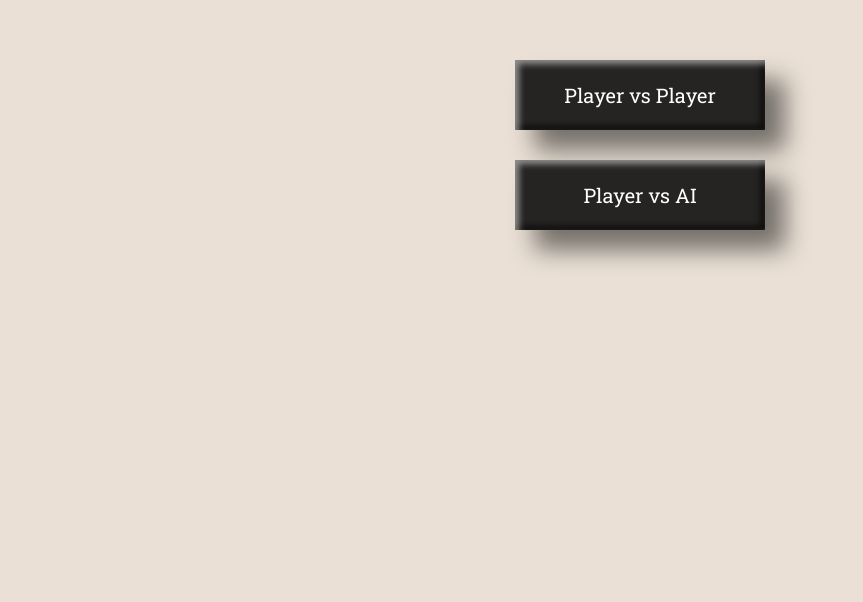
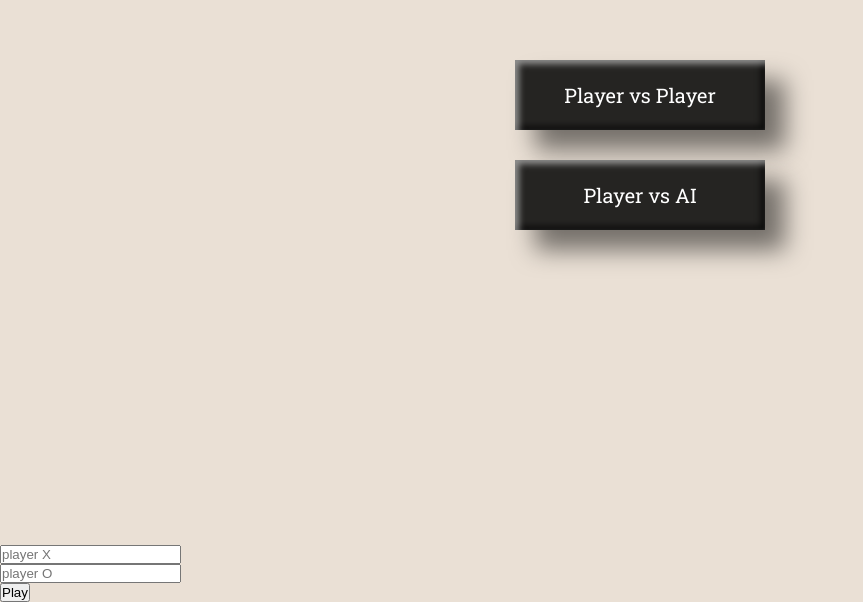
Before and after one commit to Olguta150/tic_tac_toe_v1, a website with bundled scripts: page index.html in a window 1280 px wide. Shown: the part 255-857 px from the top of the page, without its empty margins (0-863 px from the left). Before the commit the page ends 800 px from the top, so only its background shows below. Built offline with nearby package versions, Linux system fonts and the light colour scheme; a web font is replaced by a local one.

```diff
--- a/index.html
+++ b/index.html
@@ -30,11 +30,22 @@
         <button class="player-vs-player">Player vs Player</button>
         <button class="player-vs-AI">Player vs AI</button>
     </div>
+    <div class="players">
+        <div class="player-form">
+            <div class="player">
+                <input type="text" id="player1" required placeholder="player X">
+            </div>
+            <div class="player">
+                <input type="text" id="player2" required placeholder="player O">
+            </div>
+            <button class="play">Play</button>
+        </div>
+    </div>
     <div class="result-board">
-        <div class="result-text">some text</div>
+        <div class="result-text"></div>
         <div class="buttons">
             <button class="play-again">Play again</button>
-            <button class="home">Home</button>
+            <button class="home-btn">Home</button>
         </div>
     </div>
 </body>
```
